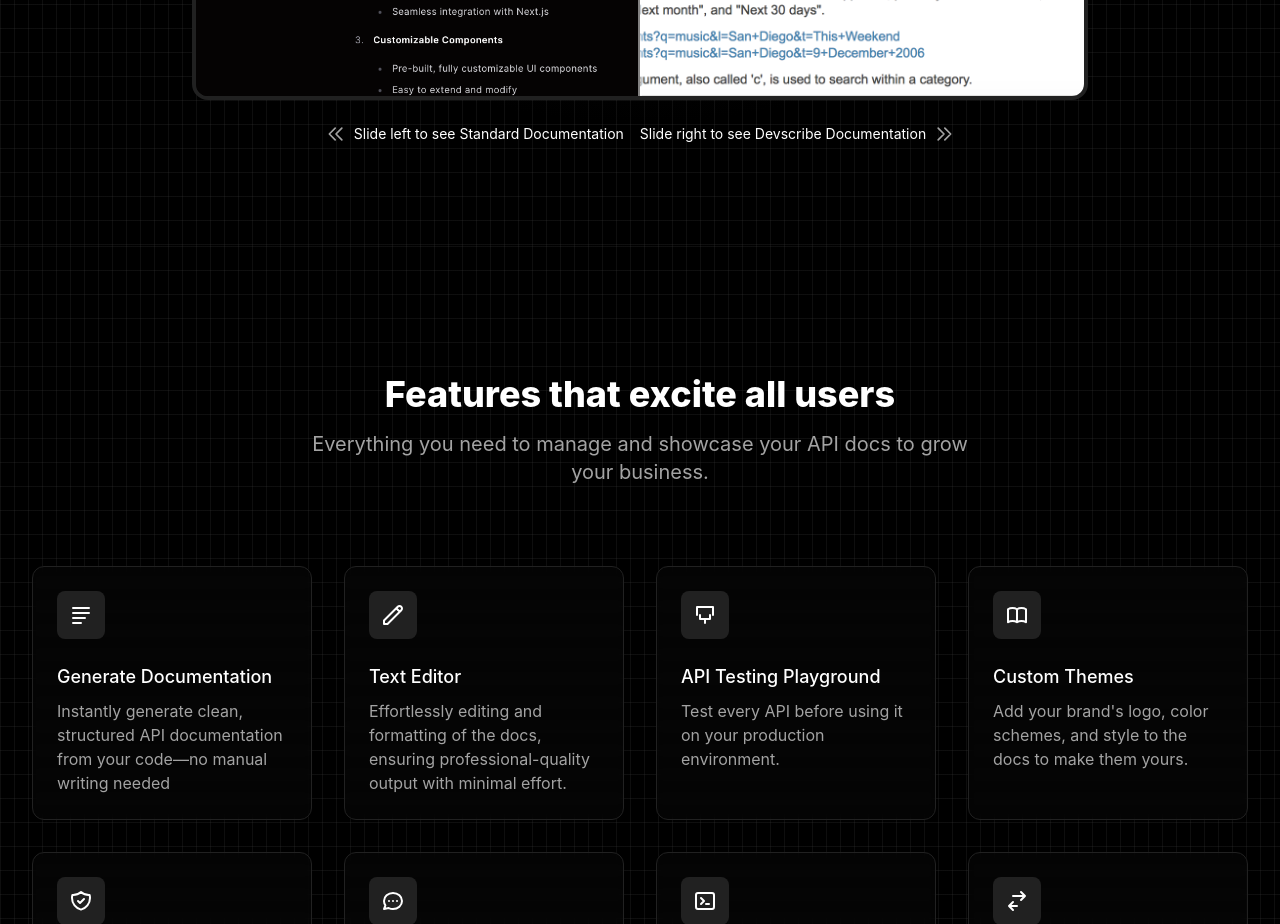
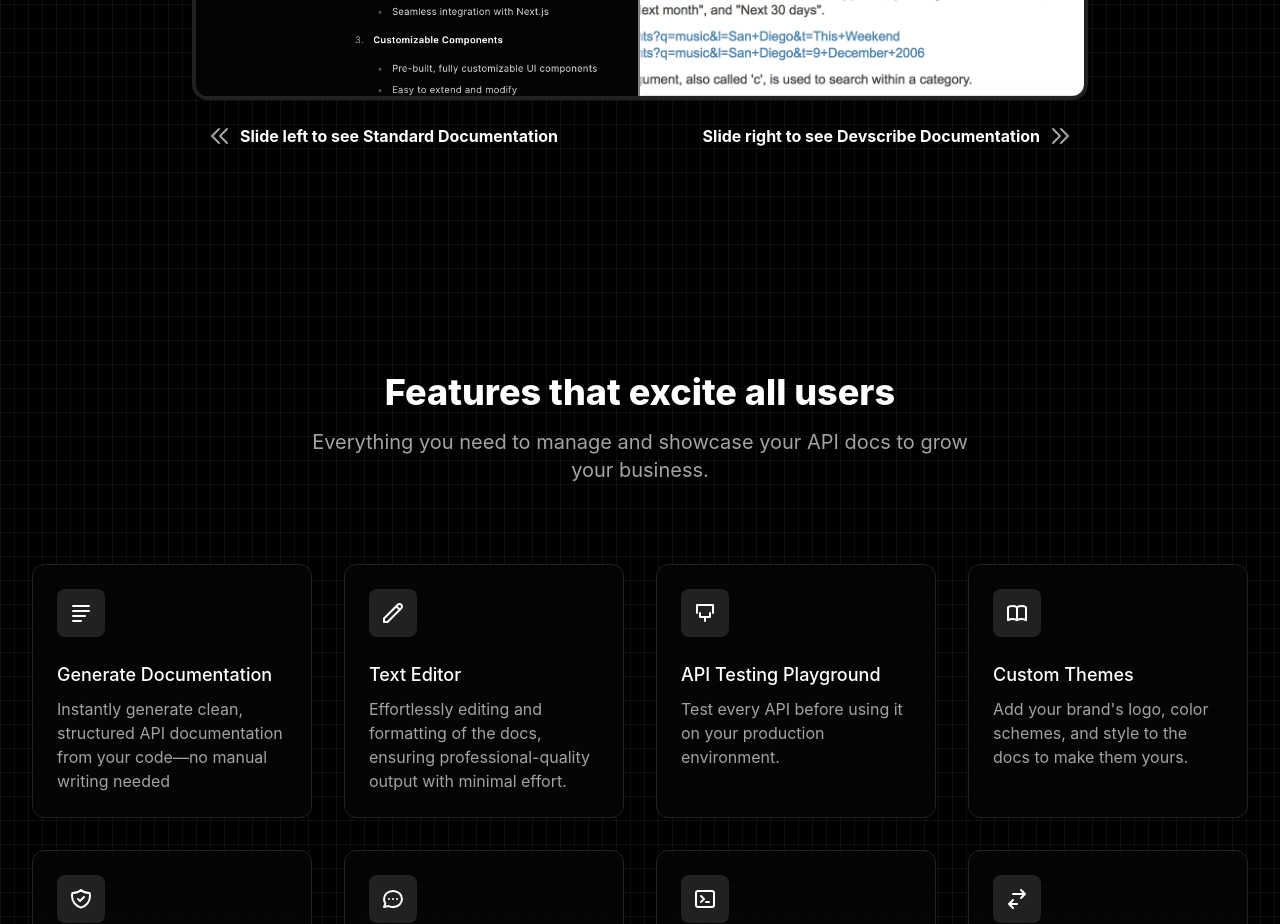
Before and after one commit to giannihart/landing_page, a React (Create React App) app: page / in a window 1280 px wide. Shown: the part 1280-2204 px from the top of the page. Built offline with nearby package versions, Linux system fonts and the light colour scheme.

Commit message:
updated slider

```diff
--- a/src/components/image-compare/ImageCompare.tsx
+++ b/src/components/image-compare/ImageCompare.tsx
@@ -88,16 +88,16 @@ const ImageCompare: React.FC<ImageCompareProps> = ({
 
         {/* Slider Guide */}
         <div className="mt-6 text-center">
-          <div className="inline-flex items-center justify-center space-x-4">
+          <div className="flex justify-between max-w-4xl mx-auto px-4">
             <div className="flex items-center">
-              <svg xmlns="http://www.w3.org/2000/svg" className="h-5 w-5 text-muted-foreground mr-2" fill="none" viewBox="0 0 24 24" stroke="currentColor">
+              <svg xmlns="http://www.w3.org/2000/svg" className="h-6 w-6 text-muted-foreground mr-2" fill="none" viewBox="0 0 24 24" stroke="currentColor">
                 <path strokeLinecap="round" strokeLinejoin="round" strokeWidth={2} d="M11 19l-7-7 7-7m8 14l-7-7 7-7" />
               </svg>
-              <span className="text-sm text-foreground">Slide left to see Standard Documentation</span>
+              <span className="text-base font-bold text-foreground">Slide left to see Standard Documentation</span>
             </div>
             <div className="flex items-center">
-              <span className="text-sm text-foreground">Slide right to see Devscribe Documentation</span>
-              <svg xmlns="http://www.w3.org/2000/svg" className="h-5 w-5 text-muted-foreground ml-2" fill="none" viewBox="0 0 24 24" stroke="currentColor">
+              <span className="text-base font-bold text-foreground">Slide right to see Devscribe Documentation</span>
+              <svg xmlns="http://www.w3.org/2000/svg" className="h-6 w-6 text-muted-foreground ml-2" fill="none" viewBox="0 0 24 24" stroke="currentColor">
                 <path strokeLinecap="round" strokeLinejoin="round" strokeWidth={2} d="M13 5l7 7-7 7M5 5l7 7-7 7" />
               </svg>
             </div>
```
